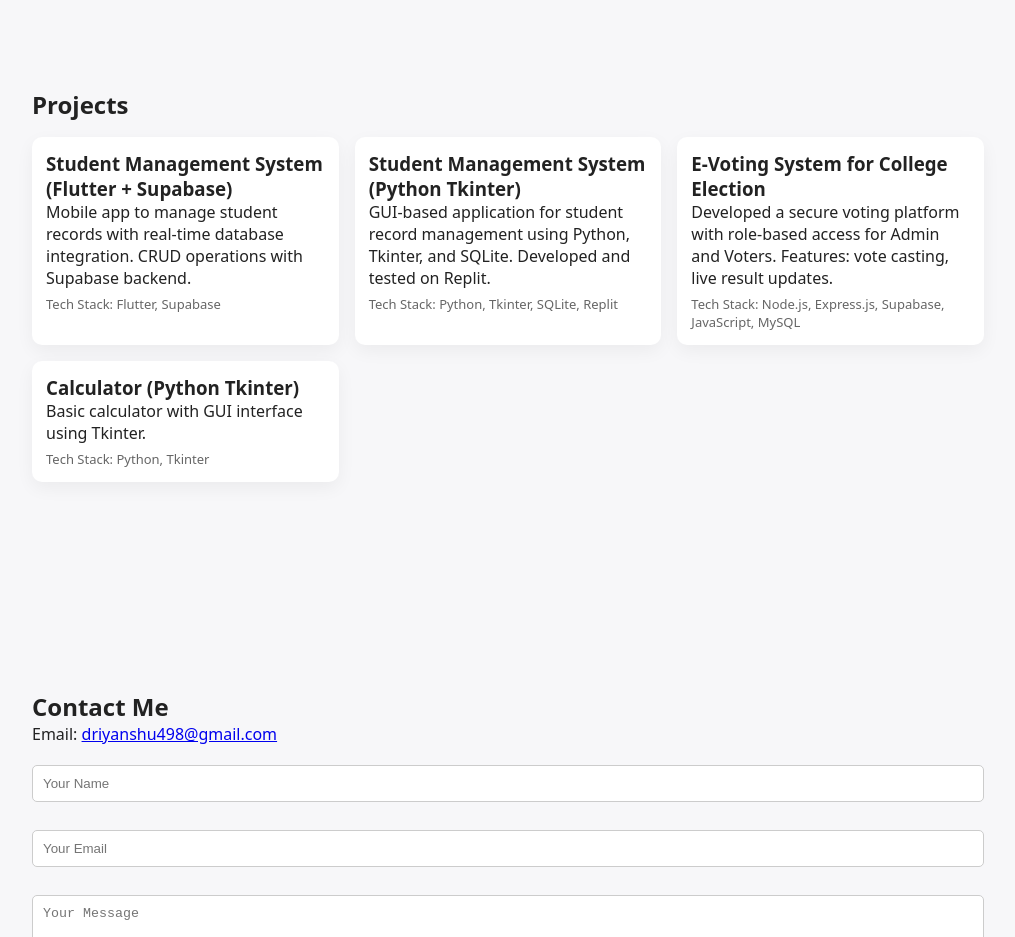
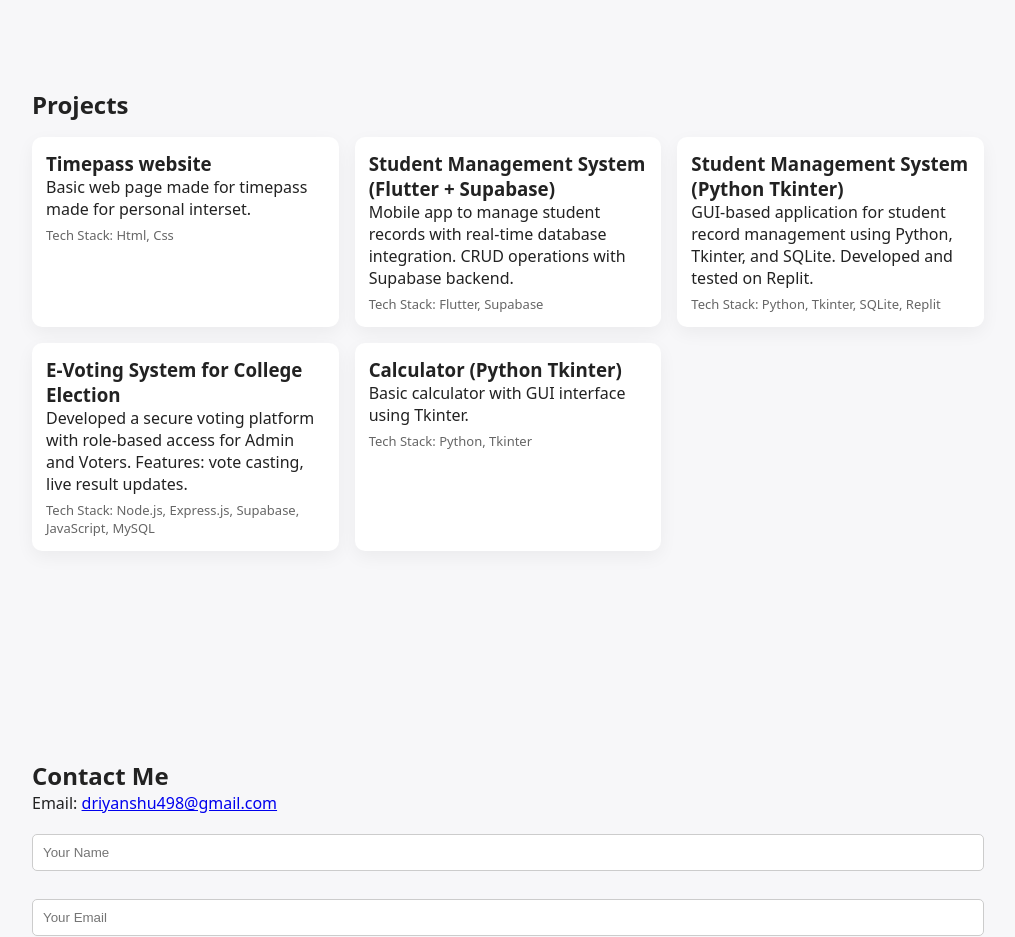
Before and after one commit to priyanshudu/Portfolio-, a plain HTML site: page index.html in a window 1280 px wide. Shown: the part 1460-2397 px from the top of the page, without its empty margins (132-1147 px from the left). Drawn offline with Linux system fonts and the light colour scheme; a script that the page names is missing.

Commit message:
Update index.html

```diff
--- a/index.html
+++ b/index.html
@@ -78,6 +78,11 @@
       <h2>Projects</h2>
       <div class="projects-grid">
         <div class="project">
+          <h3>Timepass website  </h3>
+          <p>Basic web page made for timepass made for personal interset.</p>
+          <p class="project-meta">Tech Stack: Html, Css</p>
+        </div>
+        <div class="project">
           <h3>Student Management System (Flutter + Supabase)</h3>
           <p>Mobile app to manage student records with real-time database integration. CRUD operations with Supabase backend.</p>
           <p class="project-meta">Tech Stack: Flutter, Supabase</p>
```
